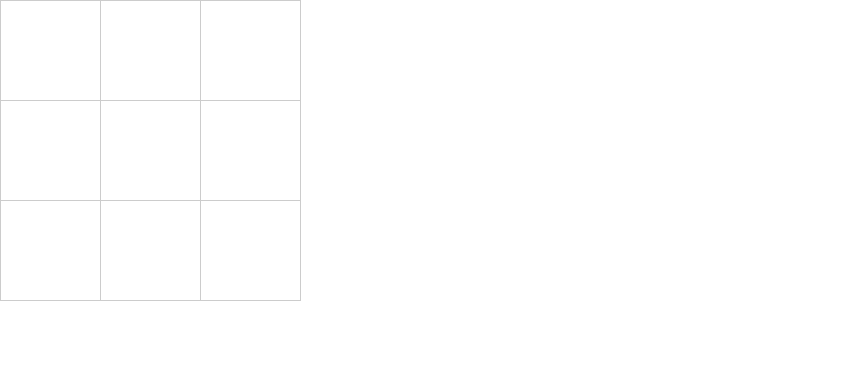
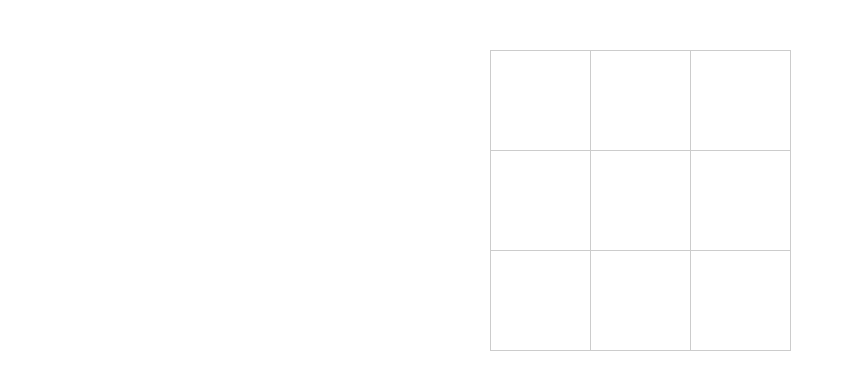
Before and after one commit to WebDevStu/tictactoe, a plain HTML site: page index.html in a window 1280 px wide. Shown: the full height of the page, 0-854 px from the left. Drawn offline with Linux system fonts and the light colour scheme.

Commit message:
Centering board and sorting tabs as spaces

```diff
--- a/tictactoe.css
+++ b/tictactoe.css
@@ -1,8 +1,9 @@
 *{
-  margin: 0;
-  padding: 0;
+    margin: 0;
+    padding: 0;
 }
 .tictactoe{
+    margin: 50px auto;
     width: 300px;
     height: 300px;
     list-style: none;
--- a/tictactoe.js
+++ b/tictactoe.js
@@ -11,6 +11,9 @@ var TicTacToe = function () {
 };
 
 
+/**
+* buildBoard
+*/
 TicTacToe.prototype.buildBoard = function () {
 
     var tictactoe = this,
@@ -21,21 +24,29 @@ TicTacToe.prototype.buildBoard = function () {
     list.className = 'tictactoe';
 
     for (i = 0; i < 9; i += 1) {
+
         item = document.createElement('li');
         item.setAttribute('data-index', i);
 
-    list.appendChild(item);
         item.addEventListener('click', function (evt) {
         tictactoe.playSquare.call(tictactoe, evt);
         }, false);
 
         this.boxes.push(item);
+
+        list.appendChild(item);
     }
 
     document.body.appendChild(list);
 };
 
 
+/**
+* playSquare
+* event handler for when a square is clicked
+*
+* @param evt {Event.Object}
+*/
 TicTacToe.prototype.playSquare = function (evt) {
 
     var index = evt.currentTarget.getAttribute('data-index'),
@@ -59,12 +70,15 @@ TicTacToe.prototype.playSquare = function (evt) {
 };
 
 
+/**
+* computerTurn
+* @TODO
+*/
 TicTacToe.prototype.computerTurn = function () {
 
     var unPlayed = this.boxes.filter(function (box) {
         return !box.played;
     });
-
 
     unPlayed.forEach(function (el) {
 
@@ -74,4 +88,6 @@ TicTacToe.prototype.computerTurn = function () {
 };
 
 
+
+// instantiate the class
 var tictactoe = new TicTacToe();
```
Lines whose indentation alone changed are shown as unchanged.
